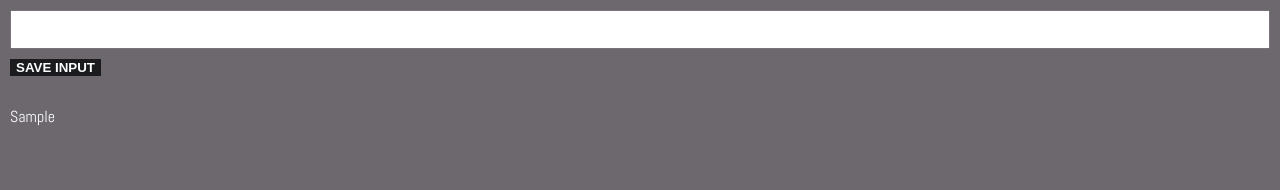
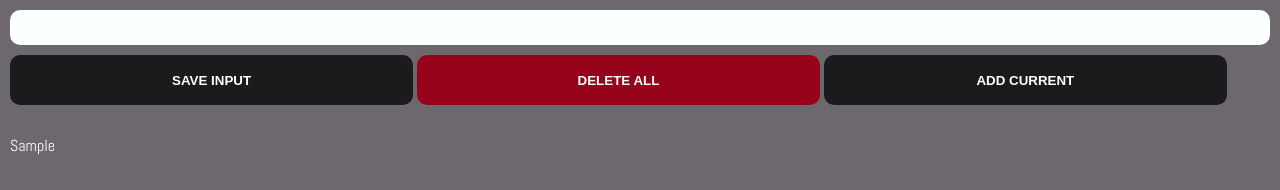
Before and after one commit to 10dawid/Simple-Leads-tracker, a browser extension: page index.html in a window 1280 px wide. Both pictures are taken after typing "Sample" into the empty fields and a click on the button "SAVE INPUT". Drawn offline with Linux system fonts and the light colour scheme; a web font is replaced by a local one.

Commit message:
commit
added delete btn, remade render function

```diff
--- a/index.html
+++ b/index.html
@@ -8,9 +8,10 @@
     </head>
     <body>
         <input type="text" id="input-el">
-        <button type="button" id="input-btn">SAVE INPUT </button>
+        <button type="button" id="input-btn" class="body-btns">SAVE INPUT </button>
+        <button type="button" id="delete-btn" class="body-btns">DELETE ALL</button>
+        <button class="body-btns">ADD CURRENT</button>
         <ul id="ul-el">
-
         </ul>
 
         <script src="index.js"></script>
--- a/index.js
+++ b/index.js
@@ -1,27 +1,22 @@
+let myLeads = []
 const inputBtn = document.getElementById("input-btn")
 const inputEl = document.getElementById("input-el")
 const ulEL = document.getElementById("ul-el")
-let myLeads = []
-let leadsFromLocalStorage = JSON.parse(localStorage.getItem("myLeads"))
-console.log(leadsFromLocalStorage);
+const deleteBtn = document.getElementById("delete-btn")
+const leadsFromLocalStorage = JSON.parse(localStorage.getItem("myLeads"))
 
-inputBtn.addEventListener("click", function(){
-    myLeads.push(inputEl.value)
-    inputEl.value = ""
-    localStorage.setItem("myLeads", JSON.stringify(myLeads))
-    renderLeads()
-    console.log(localStorage.getItem("myLeads"));
+if (leadsFromLocalStorage) {
+    myLeads = leadsFromLocalStorage
+    render(myLeads)
+}
 
-})
-renderLeads()
-
-function renderLeads(){
+function render(leads){
     let listItems = ""
-    for (let i = 0; i < myLeads.length; i++) {
+    for (let i = 0; i < leads.length; i++) {
         listItems += `
             <li>
-                <a target='_blank' href='${myLeads[i]}'>
-                    ${myLeads[i]}
+                <a target='_blank' href='${leads[i]}'>
+                    ${leads[i]}
                 </a>
             </li>
     `
@@ -29,3 +24,16 @@ function renderLeads(){
     }
     ulEL.innerHTML = listItems
 }
+
+deleteBtn.addEventListener("dblclick",function(){
+    localStorage.clear()
+    myLeads = []
+    render(myLeads)
+})
+
+inputBtn.addEventListener("click", function(){
+    myLeads.push(inputEl.value)
+    inputEl.value = ""
+    localStorage.setItem("myLeads", JSON.stringify(myLeads))
+    render(myLeads)
+})
--- a/style.css
+++ b/style.css
@@ -6,6 +6,9 @@ body{
     color: #FBFFFE;
     background-color: #6d676e;
     min-width: 400px;
+    text-align: left;
+    align-items: center;
+    border-radius: 10px;
 }
 .abel-regular {
     font-family: "Abel", sans-serif;
@@ -16,6 +19,9 @@ input{
     width: 100%;
     box-sizing: border-box;
     padding: 10px;
+    border-radius: 10px;
+    border: none;
+    background: #FBFFFE;
 }
 button{
     background:#1B1B1E;
@@ -36,3 +42,20 @@ li a{
     color: #FBFFFE;
     text-decoration: none;
 }
+#delete-btn{
+    background: #96031A;
+}
+.body-btns{
+    width: 32%;
+    margin: 10px auto;
+    height: 50px;
+    border-radius: 10px;
+    position: relative;
+}
+.body-btns:hover{
+    height: 40px;
+    color: #FAA916;
+}
+li a:hover{
+    color: #FAA916;
+}
```
Also changed, not shown: 1 other file.
